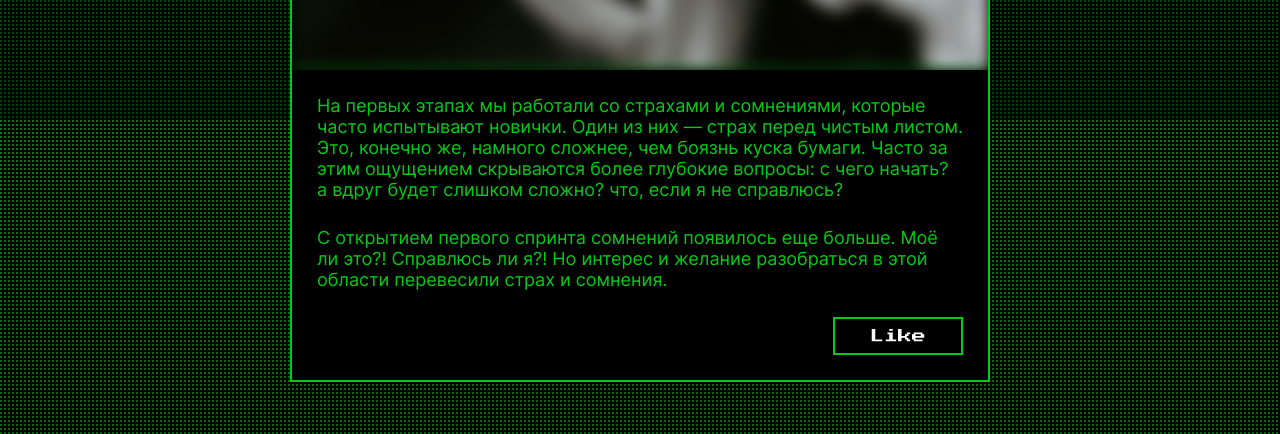
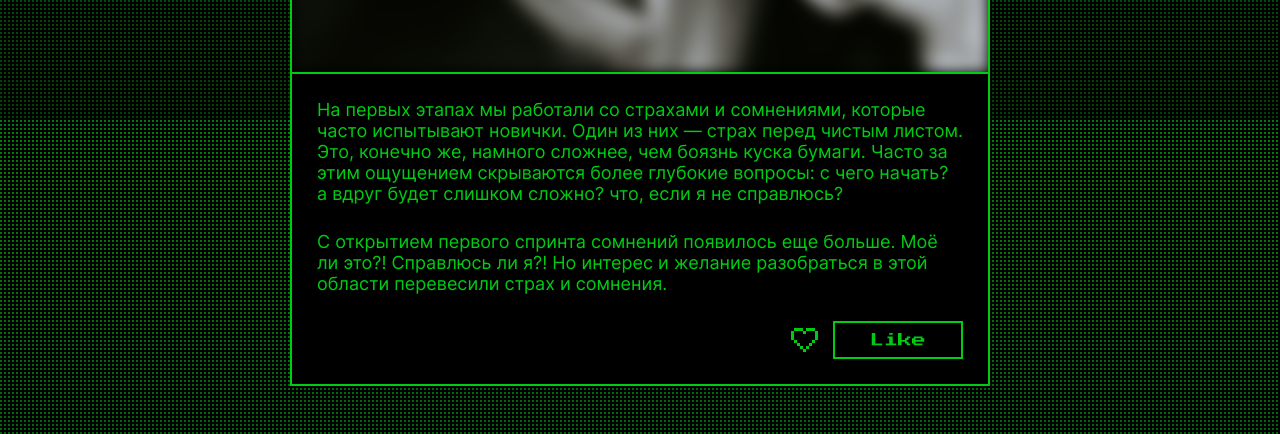
Before and after one commit to PAlina2234/zakrivayuschiy-teg-f, a plain HTML site: page index.html in a window 1280 px wide. Shown: the part 2282-2716 px from the top of the page. Drawn offline with Linux system fonts and the dark colour scheme.

Commit message:
Добавление переменных в @media

```diff
--- a/styles/style.css
+++ b/styles/style.css
@@ -198,7 +198,6 @@
  inline-size: 100%;
  object-fit: cover;
  aspect-ratio: 1/1;
- border-bottom: 2px solid var(--border-color);
 }
 
 .card__text-box {
@@ -209,6 +208,7 @@
   display: flex;
   flex-direction: column;
   gap: 27px;
+  border-top: 2px solid var(--border-color);
 }
 
 .card__text {
--- a/styles/themes.css
+++ b/styles/themes.css
@@ -83,6 +83,10 @@
       --page-bg-color: #000;
       --text-color: #00CC14;
       --border-color: #00CC14;
+      --heart-contour-color:  #00CC14;
+      --mix-blend-font-color: #00CC14;
+      --label-stroke: #000;
+      --accent-color: #00CC14;
     }
 }
 
```
